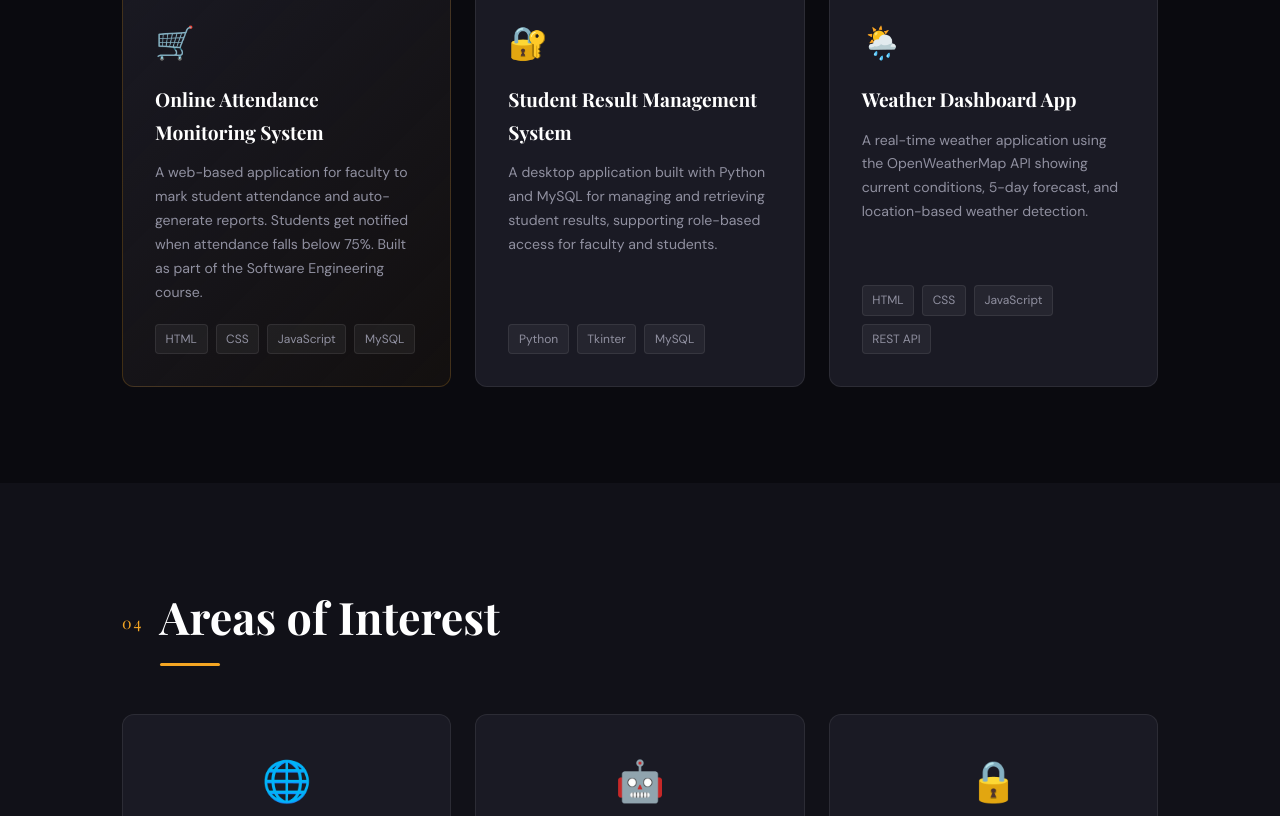
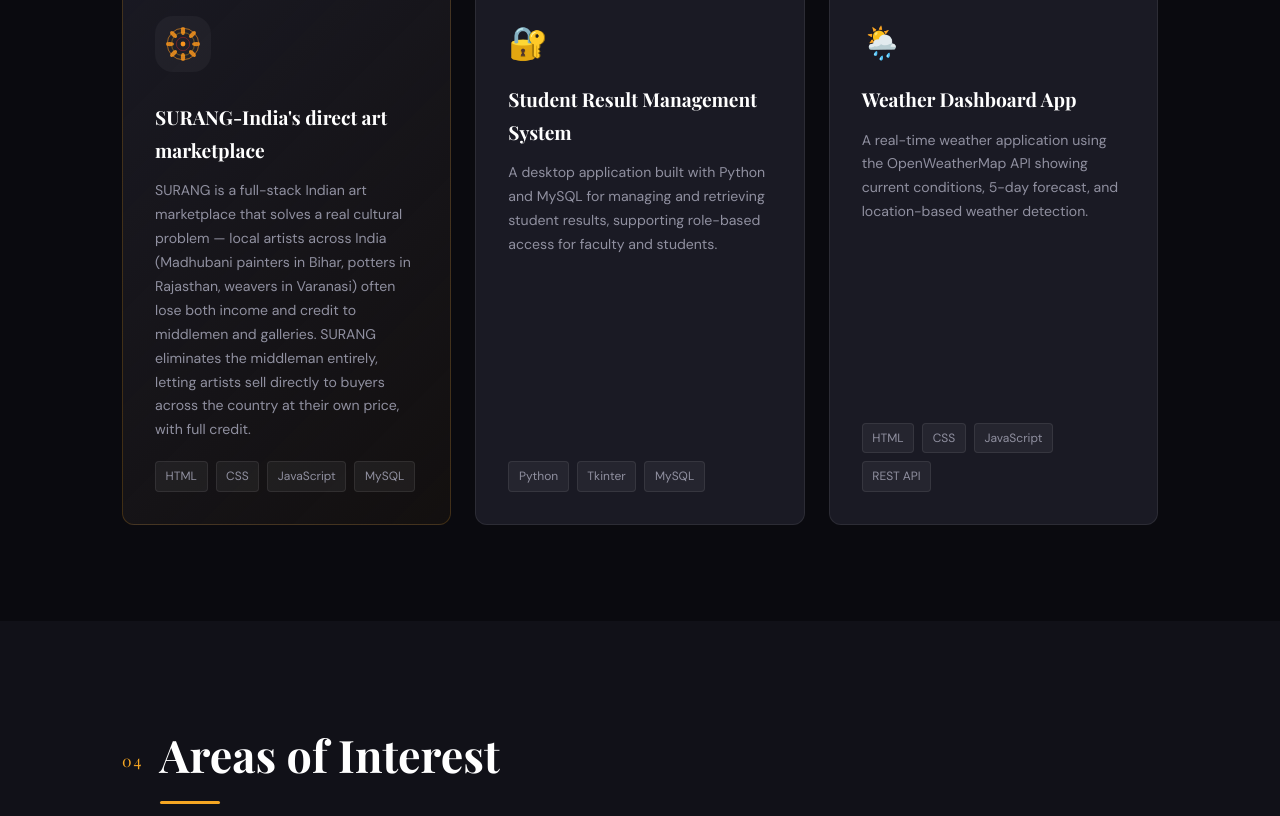
Before and after one commit to vaish1409/portfolio, a plain HTML site: page index.html in a window 1280 px wide. Shown: the part 3466-4282 px from the top of the page. Drawn offline with nearby package versions, Linux system fonts and the light colour scheme.

Commit message:
Add Surang SVG icon and update project card styling

```diff
--- a/index.html
+++ b/index.html
@@ -44,13 +44,13 @@
           <a href="assets/resume.pdf" download class="btn-outline">Download CV</a>
         </div>
         <div class="hero-socials">
-          <a href="https://github.com/yourusername" target="_blank" class="social-link" aria-label="GitHub">
+          <a href="https://github.com/vaish1409" target="_blank" class="social-link" aria-label="GitHub">
             <svg width="20" height="20" viewBox="0 0 24 24" fill="currentColor"><path d="M12 0C5.37 0 0 5.37 0 12c0 5.31 3.435 9.795 8.205 11.385.6.105.825-.255.825-.57 0-.285-.015-1.23-.015-2.235-3.015.555-3.795-.735-4.035-1.41-.135-.345-.72-1.41-1.23-1.695-.42-.225-1.02-.78-.015-.795.945-.015 1.62.87 1.845 1.23 1.08 1.815 2.805 1.305 3.495.99.105-.78.42-1.305.765-1.605-2.67-.3-5.46-1.335-5.46-5.925 0-1.305.465-2.385 1.23-3.225-.12-.3-.54-1.53.12-3.18 0 0 1.005-.315 3.3 1.23.96-.27 1.98-.405 3-.405s2.04.135 3 .405c2.295-1.56 3.3-1.23 3.3-1.23.66 1.65.24 2.88.12 3.18.765.84 1.23 1.905 1.23 3.225 0 4.605-2.805 5.625-5.475 5.925.435.375.81 1.095.81 2.22 0 1.605-.015 2.895-.015 3.3 0 .315.225.69.825.57A12.02 12.02 0 0 0 24 12c0-6.63-5.37-12-12-12z"/></svg>
           </a>
-          <a href="https://linkedin.com/in/yourusername" target="_blank" class="social-link" aria-label="LinkedIn">
+          <a href="https://www.linkedin.com/in/vaishnavi-singh-639a2335a/" target="_blank" class="social-link" aria-label="LinkedIn">
             <svg width="20" height="20" viewBox="0 0 24 24" fill="currentColor"><path d="M20.447 20.452h-3.554v-5.569c0-1.328-.027-3.037-1.852-3.037-1.853 0-2.136 1.445-2.136 2.939v5.667H9.351V9h3.414v1.561h.046c.477-.9 1.637-1.85 3.37-1.85 3.601 0 4.267 2.37 4.267 5.455v6.286zM5.337 7.433a2.062 2.062 0 0 1-2.063-2.065 2.064 2.064 0 1 1 2.063 2.065zm1.782 13.019H3.555V9h3.564v11.452zM22.225 0H1.771C.792 0 0 .774 0 1.729v20.542C0 23.227.792 24 1.771 24h20.451C23.2 24 24 23.227 24 22.271V1.729C24 .774 23.2 0 22.222 0h.003z"/></svg>
           </a>
-          <a href="mailto:your@email.com" class="social-link" aria-label="Email">
+          <a href="mailto:vaishnavisingh1409@gmail.com" class="social-link" aria-label="Email">
             <svg width="20" height="20" viewBox="0 0 24 24" fill="none" stroke="currentColor" stroke-width="2"><rect x="2" y="4" width="20" height="16" rx="2"/><path d="m22 7-8.97 5.7a1.94 1.94 0 0 1-2.06 0L2 7"/></svg>
           </a>
         </div>
@@ -274,20 +274,25 @@
           <div class="project-card-top">
             <span class="project-num">01</span>
             <div class="project-links">
-              <a href="https://github.com/yourusername/project1" target="_blank" class="icon-link" aria-label="GitHub">
+              <a href="https://github.com/vaish1409/surang" target="_blank" class="icon-link" aria-label="GitHub">
                 <svg width="18" height="18" viewBox="0 0 24 24" fill="currentColor"><path d="M12 0C5.37 0 0 5.37 0 12c0 5.31 3.435 9.795 8.205 11.385.6.105.825-.255.825-.57 0-.285-.015-1.23-.015-2.235-3.015.555-3.795-.735-4.035-1.41-.135-.345-.72-1.41-1.23-1.695-.42-.225-1.02-.78-.015-.795.945-.015 1.62.87 1.845 1.23 1.08 1.815 2.805 1.305 3.495.99.105-.78.42-1.305.765-1.605-2.67-.3-5.46-1.335-5.46-5.925 0-1.305.465-2.385 1.23-3.225-.12-.3-.54-1.53.12-3.18 0 0 1.005-.315 3.3 1.23.96-.27 1.98-.405 3-.405s2.04.135 3 .405c2.295-1.56 3.3-1.23 3.3-1.23.66 1.65.24 2.88.12 3.18.765.84 1.23 1.905 1.23 3.225 0 4.605-2.805 5.625-5.475 5.925.435.375.81 1.095.81 2.22 0 1.605-.015 2.895-.015 3.3 0 .315.225.69.825.57A12.02 12.02 0 0 0 24 12c0-6.63-5.37-12-12-12z"/></svg>
               </a>
-              <a href="https://your-project-demo.com" target="_blank" class="icon-link" aria-label="Live Demo">
+              <a href="https://surang.vercel.app/" target="_blank" class="icon-link" aria-label="Live Demo">
                 <svg width="18" height="18" viewBox="0 0 24 24" fill="none" stroke="currentColor" stroke-width="2"><path d="M18 13v6a2 2 0 0 1-2 2H5a2 2 0 0 1-2-2V8a2 2 0 0 1 2-2h6"/><polyline points="15 3 21 3 21 9"/><line x1="10" y1="14" x2="21" y2="3"/></svg>
               </a>
             </div>
           </div>
-          <div class="project-icon">🛒</div>
-          <h3 class="project-title">Online Attendance Monitoring System</h3>
+          <div class="project-icon">
+            <img src="assets/surang.svg" alt="SURANG project image" />
+          </div>
+          <h3 class="project-title">SURANG-India's direct art marketplace</h3>
           <p class="project-desc">
-            A web-based application for faculty to mark student attendance and auto-generate
-            reports. Students get notified when attendance falls below 75%. Built as part of
-            the Software Engineering course.
+            SURANG is a full-stack Indian art marketplace that solves a real
+             cultural problem — local artists across India (Madhubani painters
+              in Bihar, potters in Rajasthan, weavers in Varanasi) often lose
+               both income and credit to middlemen and galleries. SURANG
+               eliminates the middleman entirely, letting artists sell directly
+                to buyers across the country at their own price, with full credit.
           </p>
           <div class="project-tech">
             <span>HTML</span><span>CSS</span><span>JavaScript</span><span>MySQL</span>
--- a/style.css
+++ b/style.css
@@ -331,6 +331,15 @@ img { max-width: 100%; display: block; }
 .icon-link:hover { color: var(--accent); }
 
 .project-icon { font-size: 2rem; margin-bottom: 0.8rem; }
+.project-icon img {
+  display: inline-block;
+  width: 56px;
+  height: 56px;
+  object-fit: contain;
+  border-radius: 18px;
+  background: rgba(255,255,255,0.04);
+  padding: 0.7rem;
+}
 .project-title { font-family: var(--font-head); font-size: 1.2rem; font-weight: 700; color: var(--white); margin-bottom: 0.8rem; }
 .project-desc { font-size: 0.88rem; color: var(--muted); line-height: 1.7; flex: 1; margin-bottom: 1.2rem; }
 .project-tech { display: flex; flex-wrap: wrap; gap: 0.5rem; margin-top: auto; }
```
Also changed, not shown: assets/surang.svg (added).
